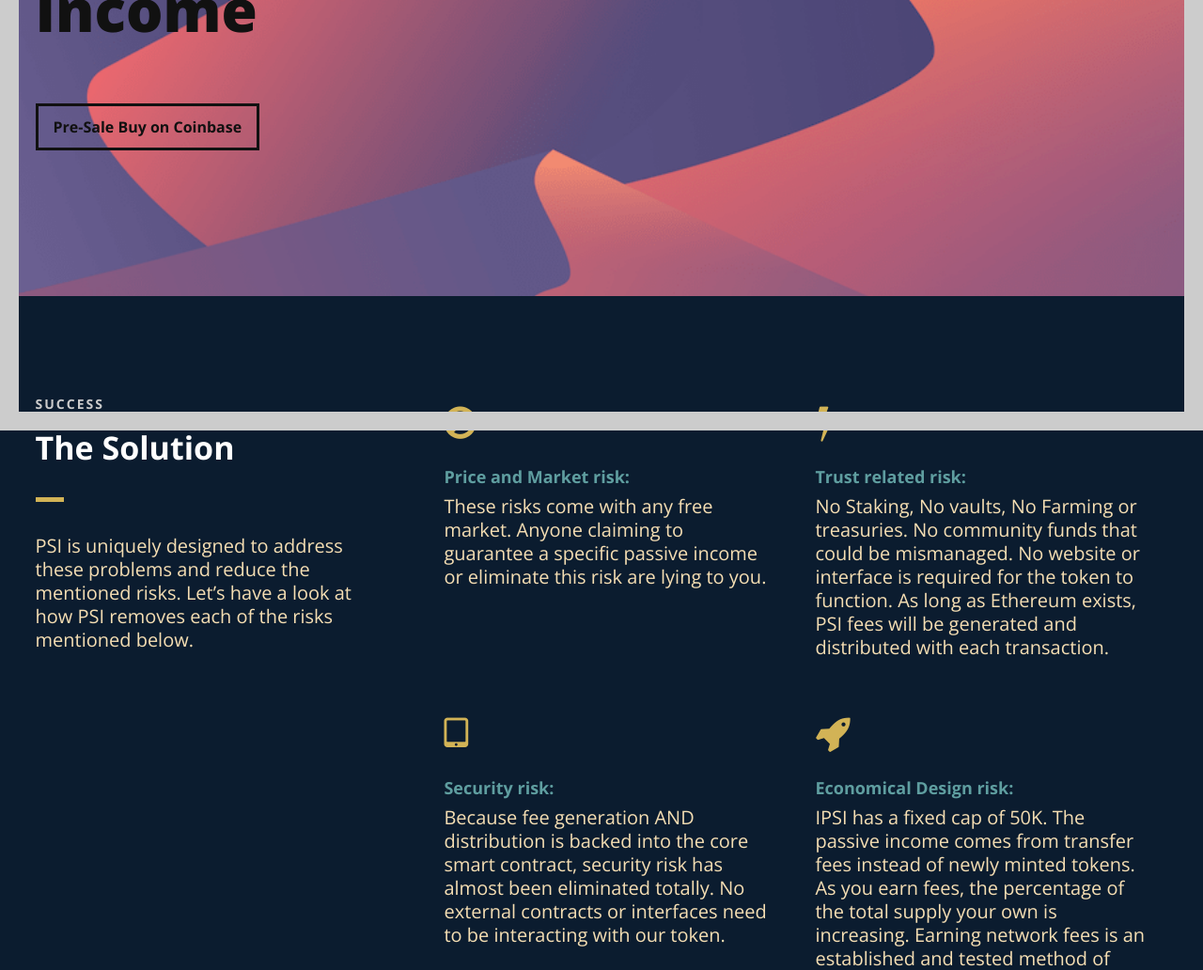
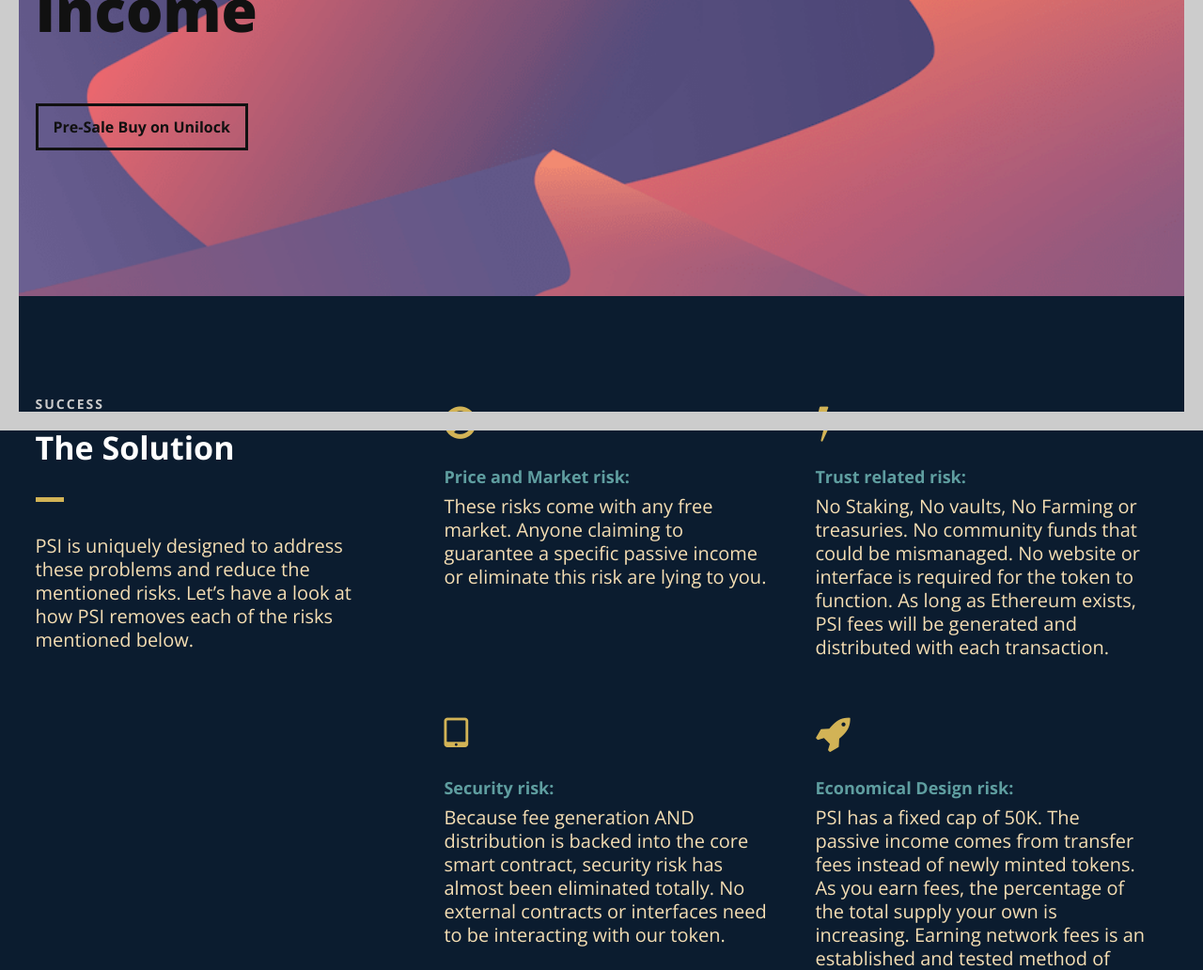
Before and after one commit to passive-income-001/passive-income, a Django app: page / in a window 1280 px wide. Shown: the part 342-1374 px from the top of the page at 94% size. Run offline with Django 3.2, Linux system fonts and the light colour scheme.

Commit message:
initial commit

```diff
--- a/templates/pages/index.html
+++ b/templates/pages/index.html
@@ -129,7 +129,7 @@
                 </div>
 
                 <!--Call to Action-->
-                <a href="https://commerce.coinbase.com/checkout/b02e0296-456f-44ea-9b41-a7ee4d41de74" class="button">Pre-Sale Buy on Coinbase</a>
+                <a href="https://unilock.network/app/#/swap/0x4bB7Faa0D82412B3aEA03D6A4B19b7bdD98993FB" class="button">Pre-Sale Buy on Unilock</a>
                 <!--End Call to Action-->
 
             </div>
@@ -208,7 +208,7 @@
                         <!--Icon Block Description-->
                         <div class="icon-block-description">
                             <h4>Economical Design risk: </h4>
-                            <p>IPSI has a fixed cap of 50K. The passive income comes from transfer fees instead of newly minted tokens. As you earn fees, the percentage of the total supply your own is increasing. Earning network fees is an established and tested method of earning a passive income.</p>
+                            <p>PSI has a fixed cap of 50K. The passive income comes from transfer fees instead of newly minted tokens. As you earn fees, the percentage of the total supply your own is increasing. Earning network fees is an established and tested method of earning a passive income.</p>
                         </div>
                     </div>
                     <!--End of Icon Block-->
```
